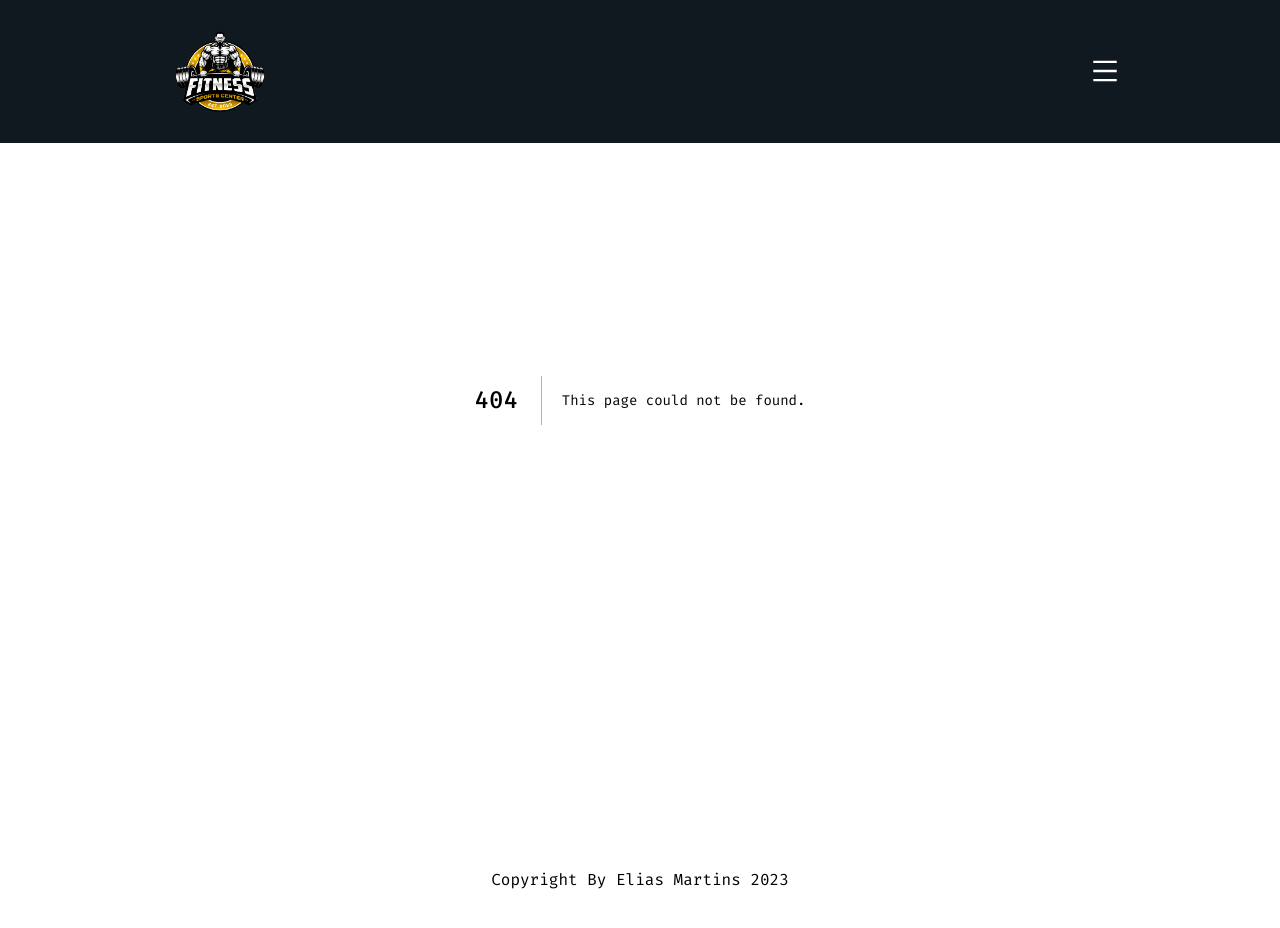
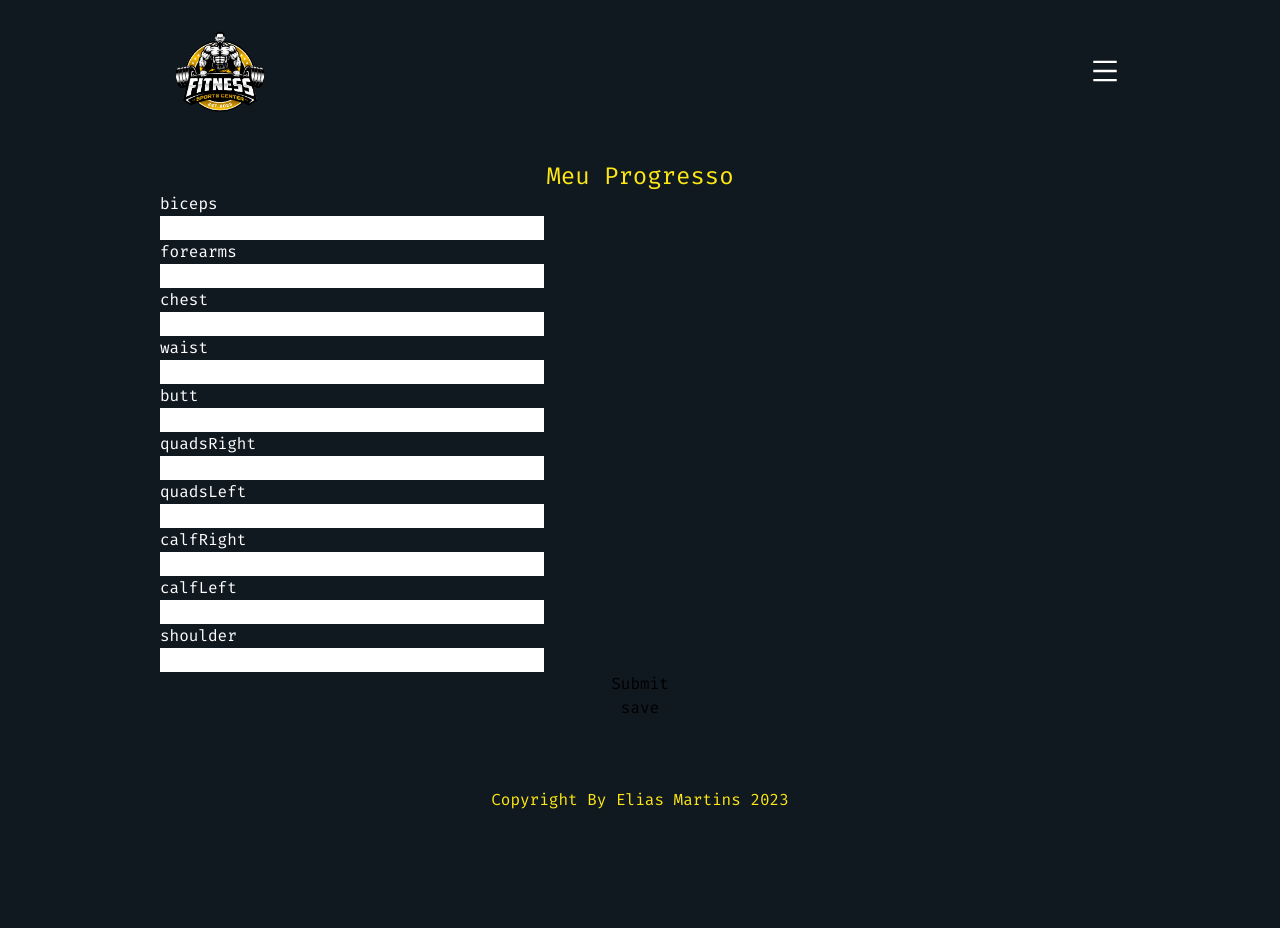
Before and after one commit to EliasMartinzs/web-app-exercise, a Next.js app: page /progresso in a window 1280 px wide. Before the commit this address had no page. Shown: the top 928 px of the page. After the commit the page ends 880 px from the top, so only its background shows below. Built offline with nearby package versions, Linux system fonts and the light colour scheme.

Commit message:
ganahndo forma hehhe

```diff
--- /dev/null
+++ b/app/progresso/page.jsx
@@ -0,0 +1,80 @@
+'use client';
+import InputProgress from '@/components/InputProgress';
+import { useFormik } from 'formik';
+import { useState } from 'react';
+import { userTypes } from '@/constants';
+import { useDispatch, useSelector } from 'react-redux';
+import { setSavedProgress } from '../redux/features/user-slice';
+import { selectProgress } from '../redux/features/user-selector';
+
+export default function Progresso() {
+  const [dataUser, setDataUser] = useState([]);
+  const dispatch = useDispatch();
+  const { values } = dataUser;
+
+  class User {
+    constructor(values) {
+      this.values = values;
+    }
+  }
+  console.log(dataUser);
+  const saveProgress = () => dispatch(setSavedProgress(values));
+
+  function generateId() {
+    const timestamp = new Date().getTime();
+    const randomNum = Math.floor(Math.random() * 1000);
+    const id = timestamp + randomNum;
+    return id;
+  }
+
+  const formik = useFormik({
+    initialValues: {
+      id: generateId(),
+      biceps: '',
+      forearms: '',
+      chest: '',
+      waist: '',
+      butt: '',
+      quadsRight: '',
+      quadsLeft: '',
+      calfRight: '',
+      calfLeft: '',
+      shoulder: '',
+    },
+    onSubmit: values => {
+      const newUser = new User(values);
+      setDataUser(newUser);
+    },
+  });
+
+  return (
+    <div className="pt-40 padding-web">
+      <div className="flex-center text-center">
+        <h3 className="text-xl lg:text-2xl">Meu Progresso</h3>
+      </div>
+
+      <div>
+        <form
+          onSubmit={formik.handleSubmit}
+          className="flex flex-col text-black"
+        >
+          {userTypes &&
+            userTypes.map(user => (
+              <InputProgress
+                key={user.muscle}
+                label={user.muscle}
+                type={user.type}
+                onChange={formik.handleChange}
+                value={formik.values?.user?.muscle}
+                name={user.muscle}
+              />
+            ))}
+          <button type="submit">Submit</button>
+          <button type="button" onClick={saveProgress}>
+            save
+          </button>
+        </form>
+      </div>
+    </div>
+  );
+}
--- a/app/redux/features/user-selector.js
+++ b/app/redux/features/user-selector.js
@@ -1,3 +1,4 @@
 export const selectCurrentUser = state => state.user.fisrtName;
 export const selectMuscle = state => state.user.preferMuscle;
 export const selectFavorites = state => state.user.muscleFavorites;
+export const selectProgress = state => state.user.savedProgress;
--- a/app/redux/features/user-slice.js
+++ b/app/redux/features/user-slice.js
@@ -26,6 +26,7 @@ const initialState = {
   fisrtName: '',
   preferMuscle: '',
   muscleFavorites: [],
+  savedProgress: [],
 };
 
 export const userSlice = createSlice({
@@ -50,6 +51,9 @@ export const userSlice = createSlice({
         action.payload
       );
     },
+    setSavedProgress(state, action) {
+      state.savedProgress = action.payload;
+    },
   },
 });
 
@@ -58,5 +62,6 @@ export const {
   setPreferMuscle,
   setFavorites,
   setRemoveFromFavorites,
+  setSavedProgress,
 } = userSlice.actions;
 export const userReducer = userSlice.reducer;
--- /dev/null
+++ b/components/InputProgress.jsx
@@ -0,0 +1,16 @@
+import React from 'react';
+
+export default function InputProgress({ label, name, type, onChange, value }) {
+  return (
+    <>
+      <label className="text-white">{label}</label>
+      <input
+        name={name}
+        type={type}
+        onChange={onChange}
+        value={value}
+        className="w-96"
+      />
+    </>
+  );
+}
--- a/components/Sidebar.jsx
+++ b/components/Sidebar.jsx
@@ -31,6 +31,7 @@ export default function Sidebar({ isOpen, setIsOpen }) {
             >
               Favoritos
             </Link>
+            <Link href="/progresso">Meu Progresso</Link>
             <ClearUser isOpen={isOpen} setIsOpen={setIsOpen} />
           </div>
           <div>
--- a/constants/index.js
+++ b/constants/index.js
@@ -35,3 +35,46 @@ export const tools = [
   { name: ' Taxa Metabólica Basal (BMR)', link: '/BMR' },
   { name: 'Porcentagem de gordura corporal (BFP)', link: '/BFP' },
 ];
+
+export const userTypes = [
+  {
+    muscle: 'biceps',
+    type: 'number',
+  },
+  {
+    muscle: 'forearms',
+    type: 'number',
+  },
+  {
+    muscle: 'chest',
+    type: 'number',
+  },
+  {
+    muscle: 'waist',
+    type: 'number',
+  },
+  {
+    muscle: 'butt',
+    type: 'number',
+  },
+  {
+    muscle: 'quadsRight',
+    type: 'number',
+  },
+  {
+    muscle: 'quadsLeft',
+    type: 'number',
+  },
+  {
+    muscle: 'calfRight',
+    type: 'number',
+  },
+  {
+    muscle: 'calfLeft',
+    type: 'number',
+  },
+  {
+    muscle: 'shoulder',
+    type: 'number',
+  },
+];
--- a/package.json
+++ b/package.json
@@ -16,6 +16,7 @@
     "@mui/material": "^5.14.2",
     "@reduxjs/toolkit": "^1.9.5",
     "autoprefixer": "10.4.14",
+    "formik": "^2.4.3",
     "next": "^13.4.12",
     "postcss": "8.4.27",
     "react": "18.2.0",
```
Also changed, not shown: 1 other file (tests, documents, lock files or other folders).
